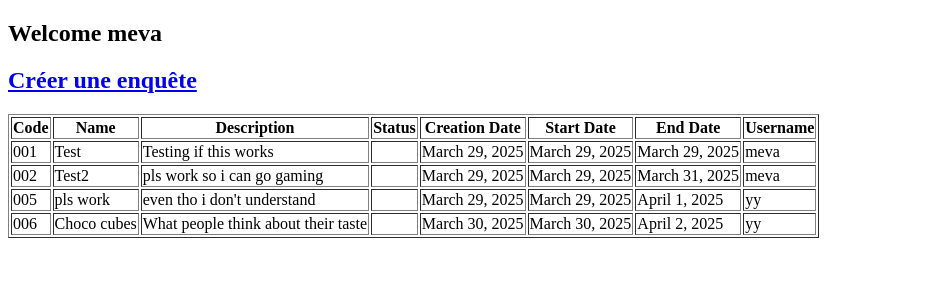
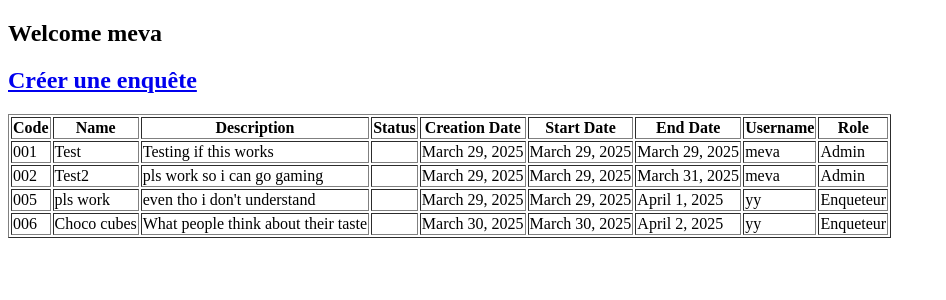
Before and after one commit to Ialimeva/Django-Sondage, a Django app: page /home-admin/ in a window 1280 px wide. Shown: the top 300 px of the page, without its empty margins (0-946 px from the left). Run offline with Django 5.2, Linux system fonts and the light colour scheme; a user stored in the database is signed in; data comes from the database, SQL or seed files in the repository; both versions use the stored data as it was after the commit.

```diff
--- a/home/models.py
+++ b/home/models.py
@@ -7,10 +7,13 @@ import uuid
 class role(models.Model):
     role_name = models.CharField(max_length=15)
 
+    def __str__(self):
+        return self.role_name
 # Connection entre role et user
 class role_and_user_connex(models.Model):
-    userID = models.ForeignKey(User, on_delete=models.CASCADE)
-    roleID = models.ForeignKey(role, on_delete=models.CASCADE)
+    userID = models.ForeignKey(User, on_delete=models.CASCADE, related_name= 'role_connex')
+    roleID = models.ForeignKey(role, on_delete=models.CASCADE, related_name= 'user_connex')
+
 
 # Creation des enquetes
 class enquete(models.Model):
@@ -22,6 +25,7 @@ class enquete(models.Model):
     start_date = models.DateField(null= False, blank= False)
     end_date = models.DateField(null= False, blank= False)
     userID = models.ForeignKey(User, on_delete = models.CASCADE, related_name= 'enquete')
+    roleID = models.ForeignKey(role, on_delete = models.CASCADE, related_name= 'enquete')
     token = models.UUIDField(default = uuid.uuid4, editable = False, unique= True)
 
 # Creation des questions
--- a/home/templates/admin/main_admin.html
+++ b/home/templates/admin/main_admin.html
@@ -12,6 +12,7 @@
         <th>Start Date</th>
         <th>End Date</th>
         <th>Username</th>
+        <th>Role</th>
     </tr>
     {% for enquete in enquetes %}
     <tr>
@@ -23,6 +24,7 @@
         <td>{{ enquete.start_date }}</td>
         <td>{{ enquete.end_date }}</td>
         <td>{{ enquete.userID }}</td>
+        <td>{{ enquete.roleID }}</td>
     </tr>
     {% endfor %}
 </table>
--- a/home/views.py
+++ b/home/views.py
@@ -54,6 +54,7 @@ def login(request):
             return redirect('login')
     return render(request, 'login.html', context)
 
+
 @login_required
 def home_admin(request):
     context = {
@@ -61,9 +62,17 @@ def home_admin(request):
     }
     return render(request, 'admin/main_admin.html', context)
 
+
 @login_required
 def home_enqueteur(request):
-    return render(request, 'enqueteur/home_enqueteur.html')
+    # Get all the enquete of the user
+    userID = request.user
+    all_enquete = enquete.objects.filter(userID = userID)
+    context = {
+            'all_enquete' : all_enquete
+    }
+    return render(request, 'enqueteur/home_enqueteur.html', context)
+
 
 @login_required
 def create_enquete(request):
@@ -72,14 +81,48 @@ def create_enquete(request):
         if form.is_valid():
             # Create an instance of enquete via enqueteForm and saves it without commiting
             enquete = form.save(commit= False)
+
             # Fill the userID instance
             enquete.userID = request.user
+
+            # Get user roleID and role_name
+            user_role = role_and_user_connex.objects.get(userID= request.user)
+            enquete.roleID = user_role.roleID
+
             # Commit the instance with the userID
             enquete.save()
             return redirect('home_admin')
         else:
             form = enqueteForm()
     context = {
-        'form' : enqueteForm
+        'form' : enqueteForm,
     }
     return render(request, 'admin/enquete_creation.html', context)
+
+
+@login_required
+def create_enquete_enqueteur(request):
+    if request.method == 'POST':
+        form = enqueteForm(request.POST)
+        if form.is_valid():
+            # Create an instance of enquete via enqueteForm and saves it without commiting
+            enquete = form.save(commit= False)
+
+            # Fill the userID instance
+            enquete.userID = request.user
+
+            # Get user roleID and role_name
+            user_role = role_and_user_connex.objects.get(userID=request.user)
+            enquete.roleID = user_role.roleID
+
+
+            # Commit the instance with the userID
+            enquete.save()
+
+            return redirect('home_enqueteur')
+        else:
+            form = enqueteForm()
+    context = {
+        'form' : enqueteForm,
+    }
+    return render(request, 'enqueteur/enquete_creation_enqueteur.html', context)
--- a/sondage/urls.py
+++ b/sondage/urls.py
@@ -16,8 +16,7 @@ Including another URLconf
 """
 from django.contrib import admin
 from django.urls import path
-from home.views import registration, login, home_admin, home_enqueteur, create_enquete
-
+from home.views import registration, login, home_admin, home_enqueteur, create_enquete, create_enquete_enqueteur
 urlpatterns = [
     path('admin/', admin.site.urls),
     path('register/', registration),
@@ -25,4 +24,5 @@ urlpatterns = [
     path('home-admin/', home_admin, name='home_admin'),
     path('home-enqueteur/', home_enqueteur, name='home_enqueteur'),
     path('create-enquete/', create_enquete, name='create_enquete'),
+    path('create-enquete-enqueteur/', create_enquete_enqueteur, name='create_enquete_enqueteur'),
 ]
```
Also changed, not shown: home/templates/enqueteur/enquete_creation_enqueteur.html (added, +17 -0 lines), home/templates/enqueteur/home_enqueteur.html (+23 -2 lines), db.sqlite3, home/migrations/0006_enquete_roleid.py (added), home/migrations/0007_alter_enquete_roleid_and_more.py (added), home/migrations/0008_alter_enquete_roleid.py (added), home/migrations/0009_alter_enquete_roleid.py (added).
